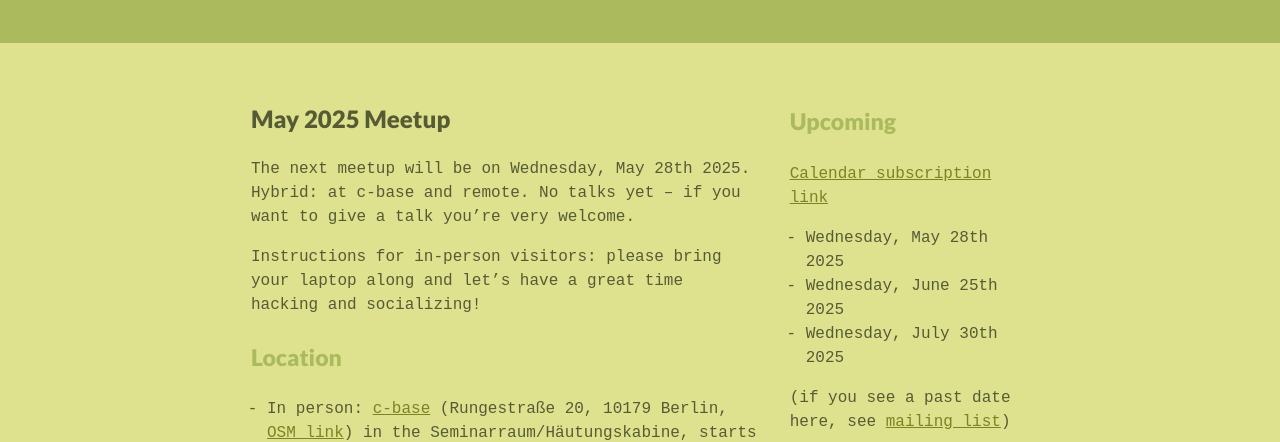
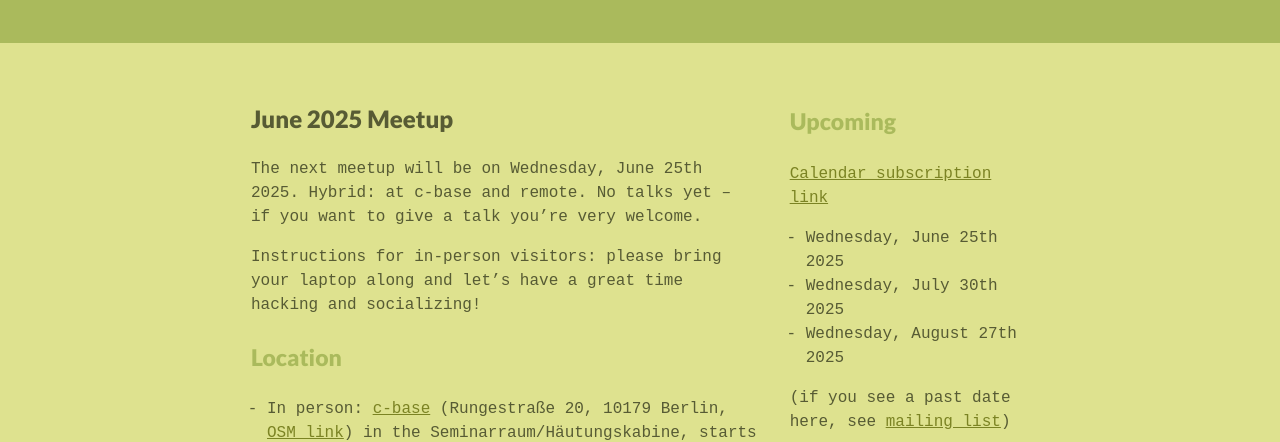
Before and after one commit to emacs-berlin/emacs-berlin.org, a Jekyll site: the page built from index.md, in a window 1280 px wide. Shown: the part 366-808 px from the top of the page. Built offline with Jekyll 4.4.1, drawn with Linux system fonts in a browser that asks for light colours.

Commit message:
June 2025

```diff
--- a/index.md
+++ b/index.md
@@ -14,11 +14,11 @@ layout: default
 <section id="below-fold"><div class="row"><div class="medium-8 columns">
 
 
-# May 2025 Meetup
+# June 2025 Meetup
 
-The next meetup will be on Wednesday, May 28th 2025. Hybrid: at c-base
-and remote. No talks yet – if you want to give a talk you're very
-welcome.
+The next meetup will be on Wednesday, June 25th 2025. Hybrid: at
+c-base and remote. No talks yet – if you want to give a talk you're
+very welcome.
 
 Instructions for in-person visitors: please bring your laptop along
 and let's have a great time hacking and socializing!
@@ -62,12 +62,11 @@ Non-public contact via email: [organizers email][contact]
 
 [Calendar subscription link](https://emacs-berlin.org/calendar.ics)
 
-* Wednesday, May 28th 2025
 * Wednesday, June 25th 2025
 * Wednesday, July 30th 2025
+* Wednesday, August 27th 2025
 
 <!--
-* Wednesday, August 27th 2025
 * Wednesday, September 24th 2025
 * Wednesday, October 29th 2025
 * Wednesday, November 26th 2025
```
